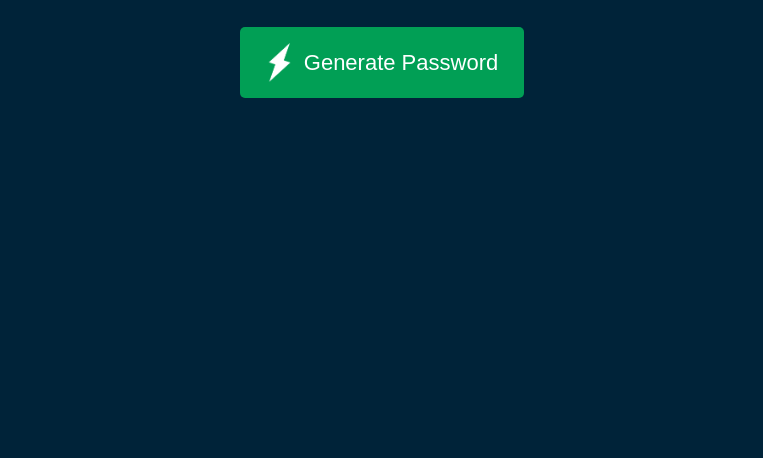
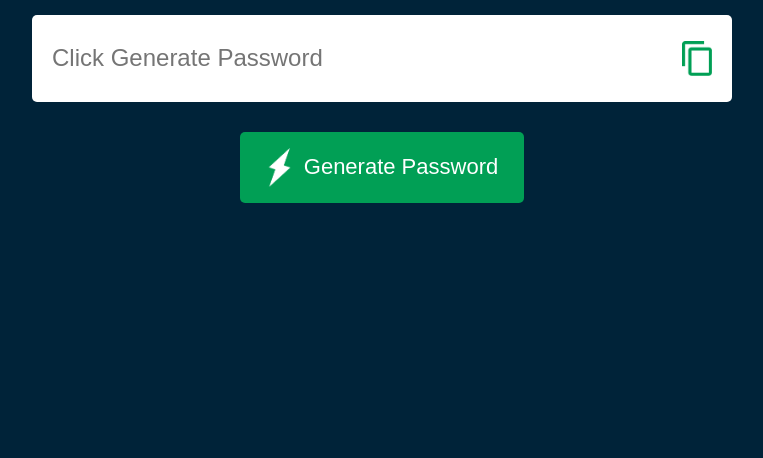
Before and after one commit to ShahzaibIrffan01/Random_Password_Generator, a plain HTML site: page index.html in a window 1280 px wide. Shown: the part 342-800 px from the top of the page, without its empty margins (258-1021 px from the left). Drawn offline with Linux system fonts and the light colour scheme.

Commit message:
corrected the placement of content

```diff
--- a/index.html
+++ b/index.html
@@ -11,7 +11,7 @@
     <div class="container">
         <h1>Generate a <span> Random Password </span> </h1>
         <div class="display">
-            <input type="text" id="password" placeholder="password " readonly>
+            <input type="text" id="password" placeholder="Click Generate Password " readonly>
             <img src="images/copy.png" alt="" onclick="copyPassword()">
         </div class="btn">
         <button onclick="createPassword()"> <img src="images/generate.png" alt=""> Generate Password</button>
--- a/style.css
+++ b/style.css
@@ -5,17 +5,21 @@
     box-sizing: border-box;
 }
 body {
+    width: 100vw;
+    height: 100vh;
+
      background: #002339;
      color: #fff;
 }
 .container{
-     margin:auto;
-     width: 90%;
+    margin: auto;
+     width: 80%;
+     height: 100%;
      max-width: 700px;
      display: flex;
      flex-direction: column;
      justify-content: center;
-     margin-top: 150px;
+     align-items: center;
 
 }
 .display{
@@ -73,5 +77,7 @@ body {
     border-radius: 5px;
     cursor: pointer;
     text-align: center;
-    margin: auto;
+    margin-right: auto;
+    margin-left: auto;
+
 }
```
Also changed, not shown: preview.png (added), 1 other file.
